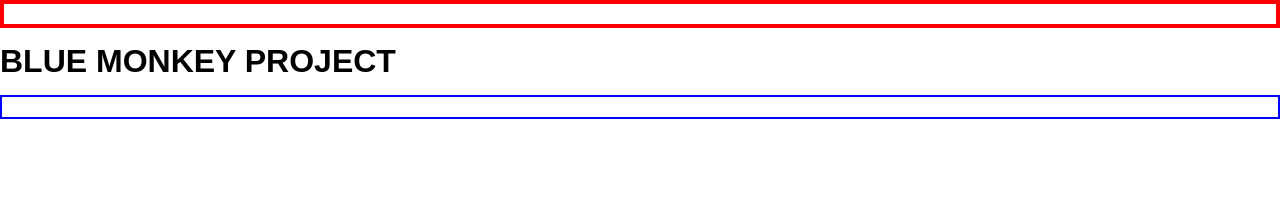
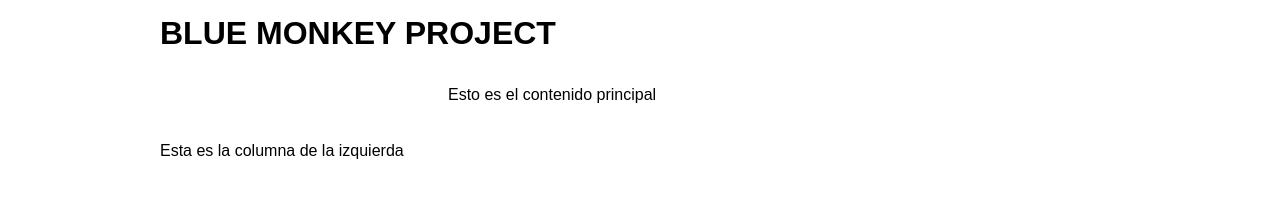
Before and after one commit to Zanno/bluelephant, a website: page app/index.html in a window 1280 px wide. Drawn offline with nearby package versions, Linux system fonts and the light colour scheme.

Commit message:
structure

```diff
--- a/app/index.html
+++ b/app/index.html
@@ -11,13 +11,19 @@
     <link rel="stylesheet" href="../assets/css/bluelephant.css">
   </head>
 
-  <body>
+  <body class="column_left">
 
     <header></header>
 
-    <section>
+    <div class="page_content">
       <h1>Blue monkey project</h1>
-    </section>
+      <section class="content">
+        <p>Esto es el contenido principal</p>
+      </section>
+      <aside>
+        <p>Esta es la columna de la izquierda</p>
+      </aside>
+    </div>
 
     <footer></footer>
     <script src="../bower_components/jquery/dist/jquery.min.js"></script>
--- a/app/styles/grid/_grid.sass
+++ b/app/styles/grid/_grid.sass
@@ -6,25 +6,38 @@
 
 // CONTENT
 .page_content
-  //+container() sussyyyyy
+  width: 960px
+  margin: 0 auto
 
 // CONTENT 100%
 .full_page
   .page_content
-    > content
+    > .content
       width: 100%
 
 // ONE COLUMN LEFT
 .column_left
   .page_content
-    > content
+    > .content
+      width: 70%
+      float: right
+    > aside
+      width: 30%
+      float: left
+      margin-right: 10%
 
 // ONE COLUMN RIGHT
 .column_right
   .page_content
-    > content
+    > .content
+      width: 70%
+      float: left
+      margin-right: 10%
+    > aside
+      width: 30%
+      float: right
 
 // TWO COLUMN
 .two_columns
   .page_content
-    > content
+    > .content
--- a/app/styles/regions/_footer.sass
+++ b/app/styles/regions/_footer.sass
@@ -3,5 +3,3 @@
  */
 
 footer
-  border: 2px solid blue
-  padding: 10px
--- a/app/styles/regions/_header.sass
+++ b/app/styles/regions/_header.sass
@@ -3,5 +3,3 @@
  */
 
 header
-  padding: 10px
-  border: 4px solid red
--- a/app/styles/regions/_page.sass
+++ b/app/styles/regions/_page.sass
@@ -2,4 +2,5 @@
  * PAGE CONTENT
  */
 
-//.page_content
+.page_content
+  padding-bottom: 50px
```
Also changed, not shown: assets/css/bluelephant.css.
